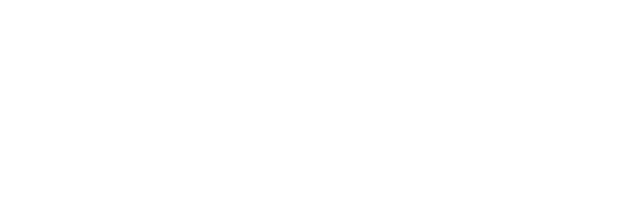
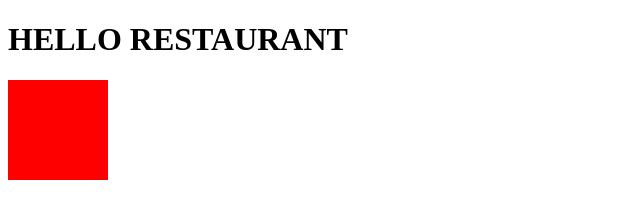
Before and after one commit to harrisonBarnett/restaurant, a website built with webpack: page dist/index.html in a window 1280 px wide. Shown: the whole page, without its empty margins (0-640 px from the left). Built offline with nearby package versions, Linux system fonts and the light colour scheme.

Commit message:
Testing imports; project structuring

```diff
--- /dev/null
+++ b/src/displaySite.js
@@ -0,0 +1,7 @@
+function box() {
+    const box = document.createElement('div');
+    box.style = "width: 100px; height: 100px; background: red;";
+    return box;
+}
+
+module.exports = {box};
--- a/src/index.js
+++ b/src/index.js
@@ -1 +1,9 @@
-console.log("hello restaurant page");
+const content = document.getElementById('content');
+const title = document.createElement('h1');
+title.innerText = "HELLO RESTAURANT";
+content.appendChild(title);
+
+const displaySite = require('./displaySite');
+
+const box = displaySite.box();
+content.appendChild(box);
```
Also changed, not shown: dist/index.html, dist/main.js, src/contact.js (added), src/drinks.js (added), src/menu.js (added).
